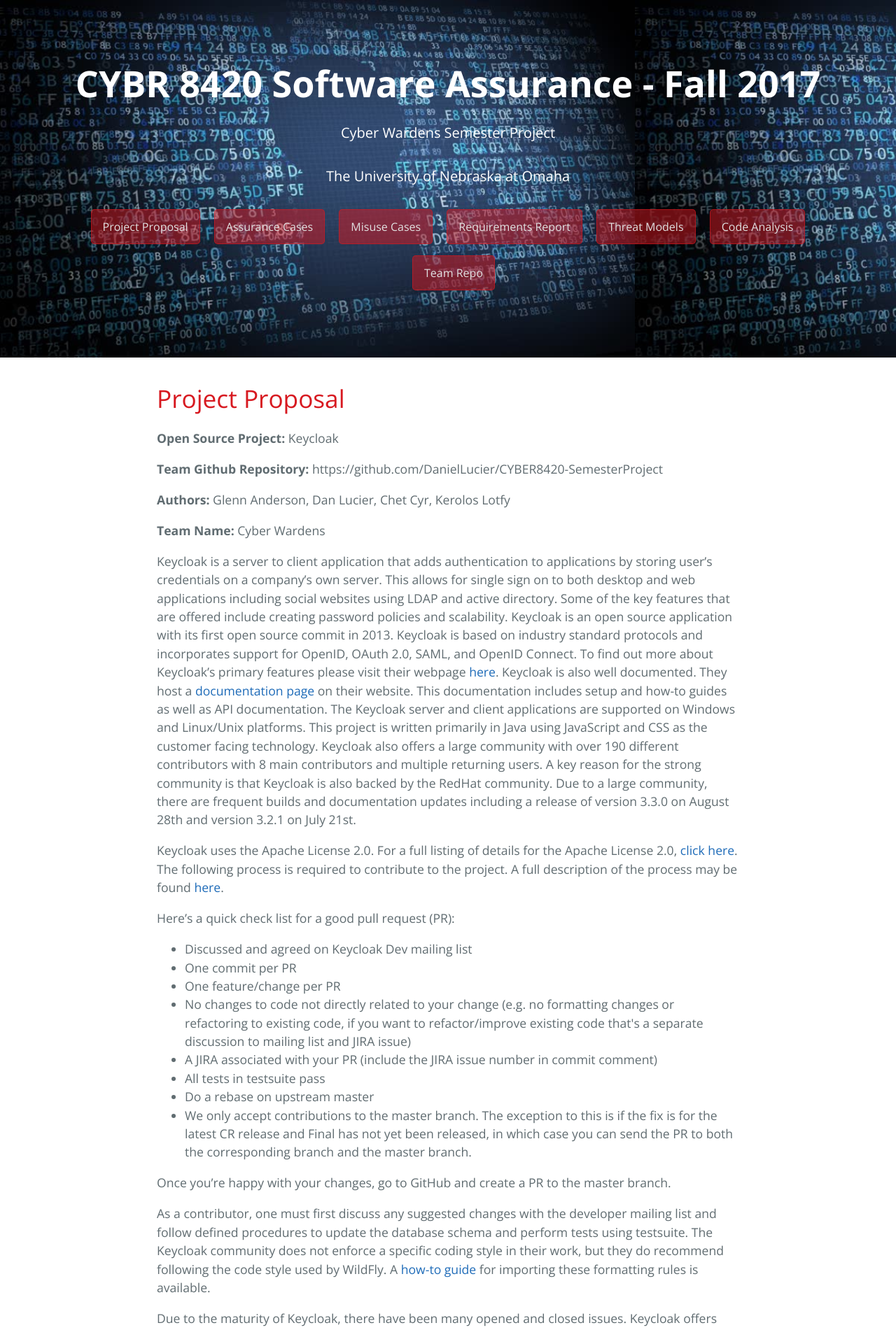
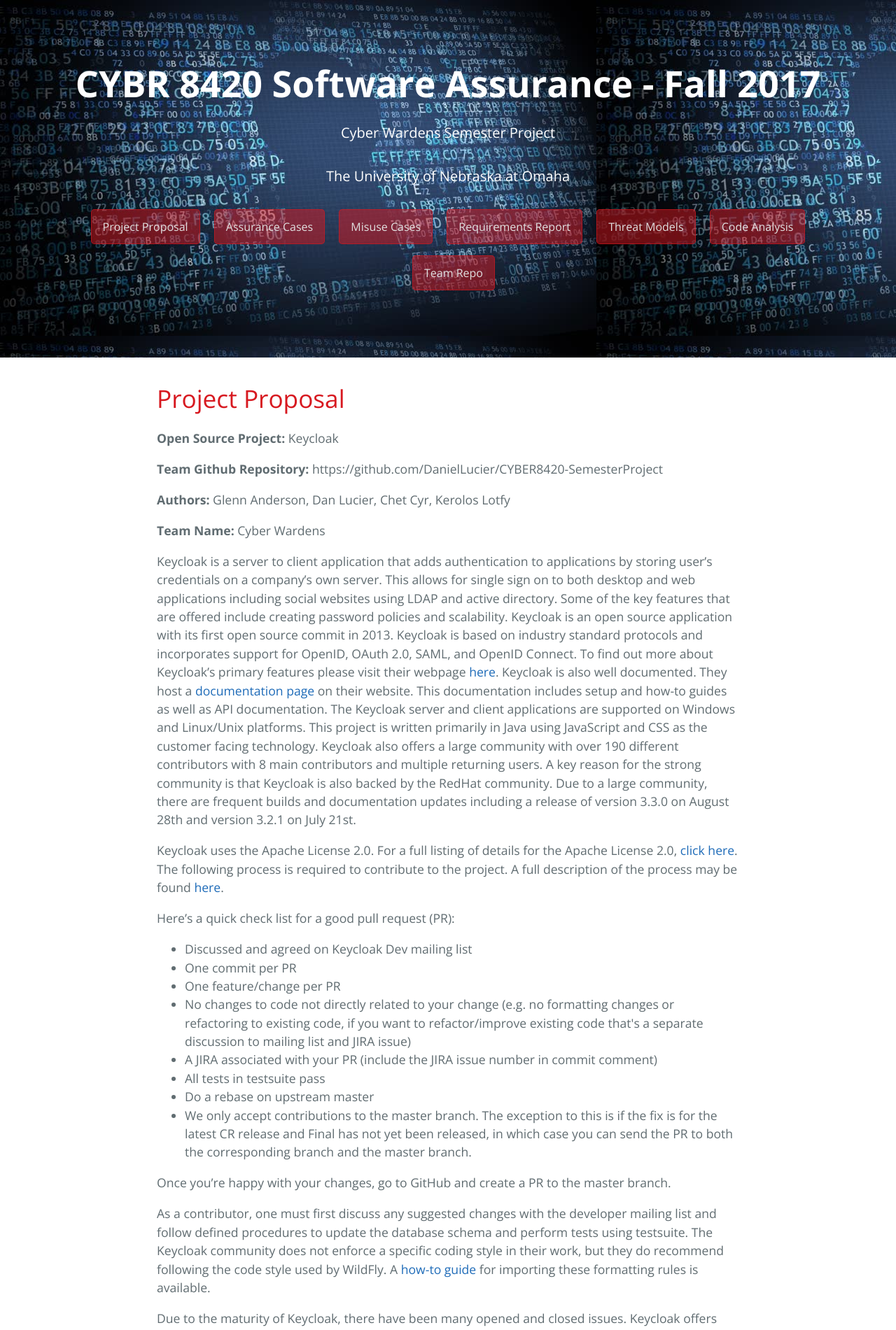
Before and after one commit to DanielLucier/CYBER8420-SemesterProject, a Jekyll site: the page built from index.md, in a window 1280 px wide. Shown: the top 1901 px of the page at 70% size. Built offline with Jekyll 4.4.1, drawn with Linux system fonts in a browser that asks for light colours.

Commit message:
Update stylesheet.css

```diff
--- a/misc/assets/stylesheets/stylesheet.css
+++ b/misc/assets/stylesheets/stylesheet.css
@@ -57,7 +57,7 @@ a {
   color: #fff;
   text-align: center;
   background-image: url('headerimage.jpg');
-  background-size: contain;
+  background-size: auto;
 }
 
 @media screen and (min-width: 64em) {
```
